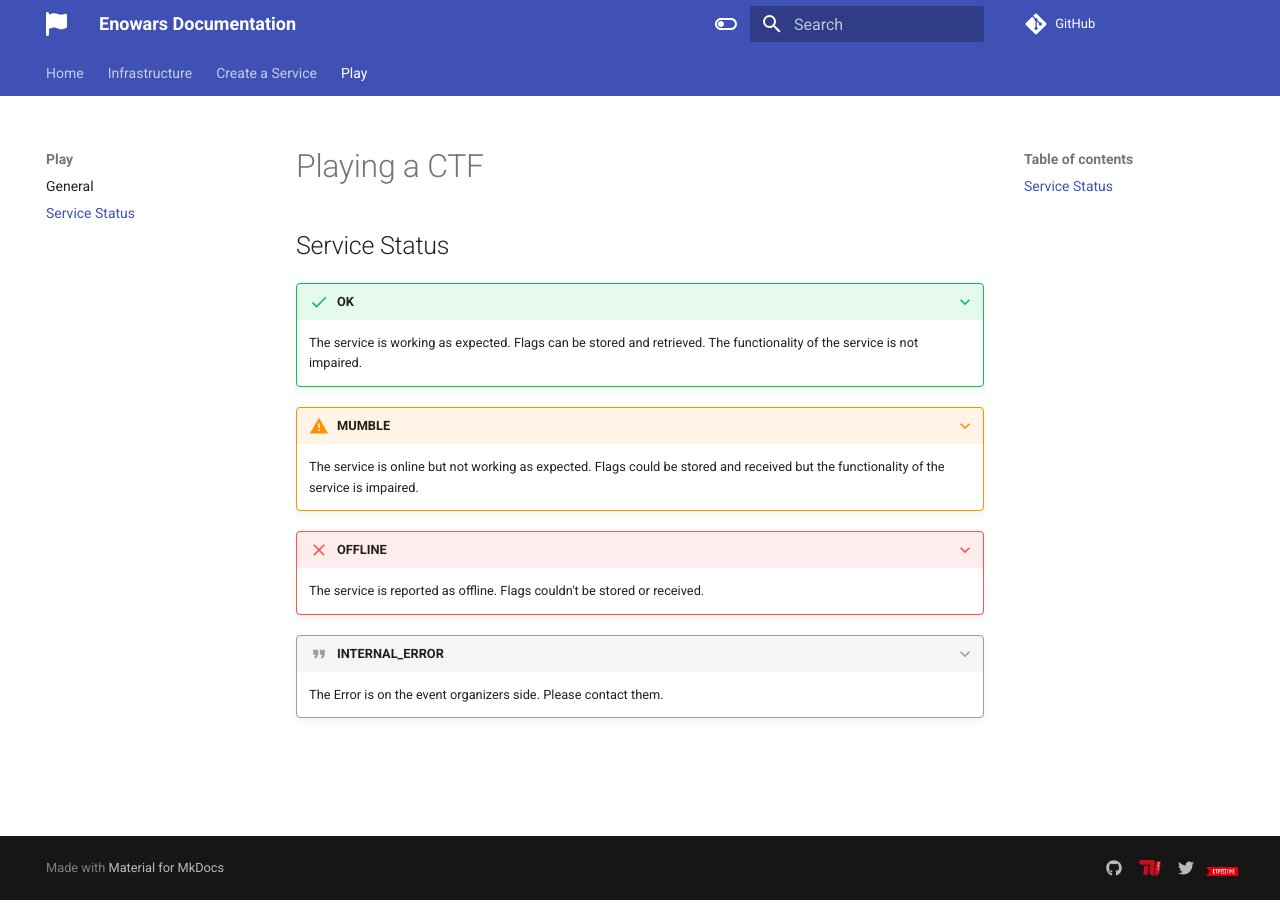
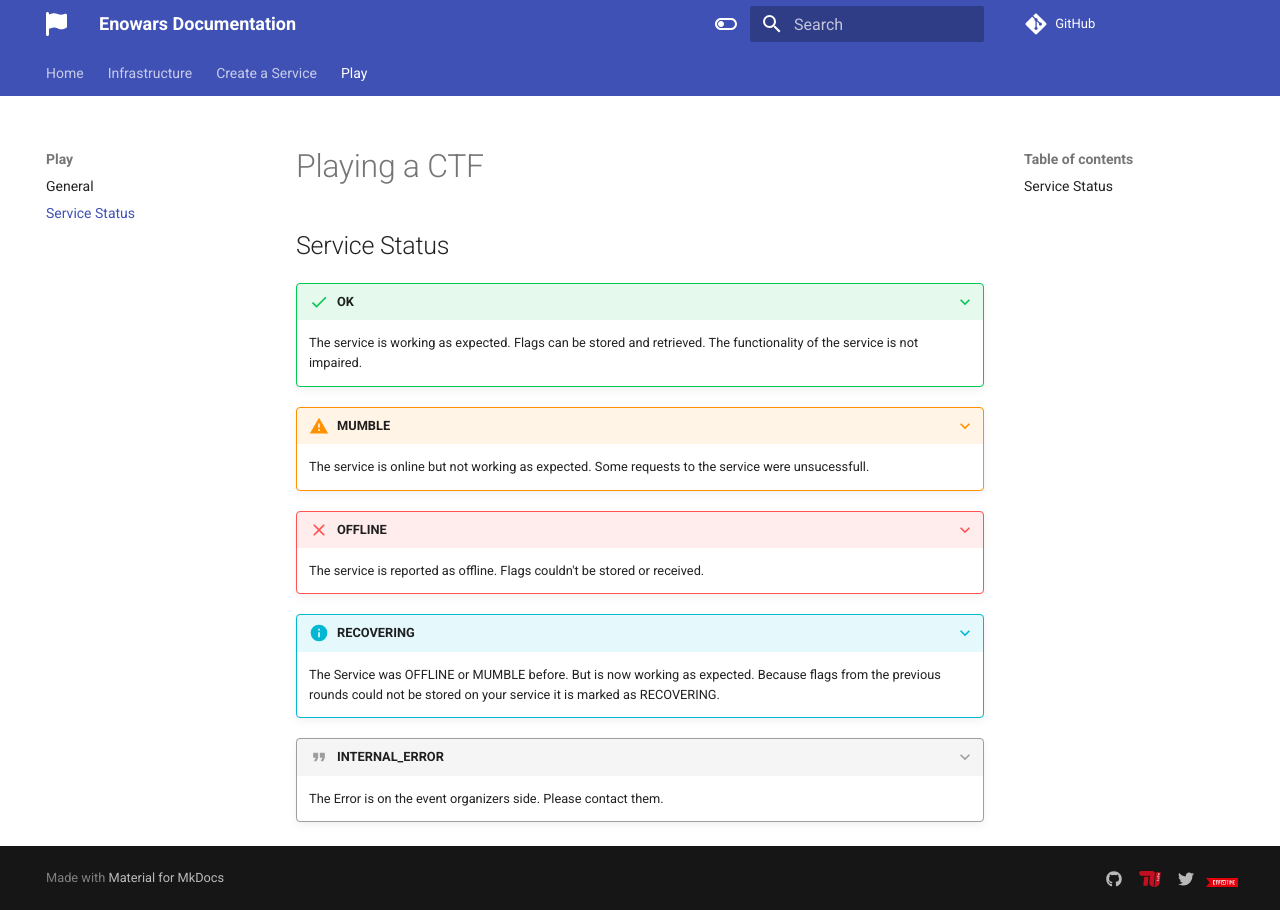
Before and after one commit to enowars/docs, an MkDocs documentation site: the page built from docs/play/service-status.md, in a window 1280 px wide. Built offline with MkDocs 1.6.1 and Material for MkDocs 9.7.7, drawn with Linux system fonts in a browser that asks for light colours; comment, search, counter and statistics services are not loaded.

Commit message:
add recovering explanation

```diff
--- a/docs/play/service-status.md
+++ b/docs/play/service-status.md
@@ -8,11 +8,13 @@
 
 
 ???+ warning "MUMBLE"
-    The service is online but not working as expected. Flags could be stored and received but the functionality of the service is impaired.
+    The service is online but not working as expected. Some requests to the service were unsucessfull.
 
 ???+ failure "OFFLINE"
     The service is reported as offline. Flags couldn't be stored or received.
 
+???+ info "RECOVERING"
+    The Service was OFFLINE or MUMBLE before. But is now working as expected. Because flags from the previous rounds could not be stored on your service it is marked as RECOVERING.
 
 ???+ quote "INTERNAL_ERROR"
     The Error is on the event organizers side. Please contact them.
```
